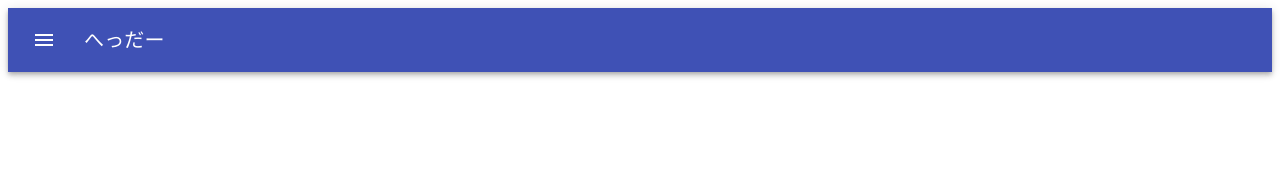
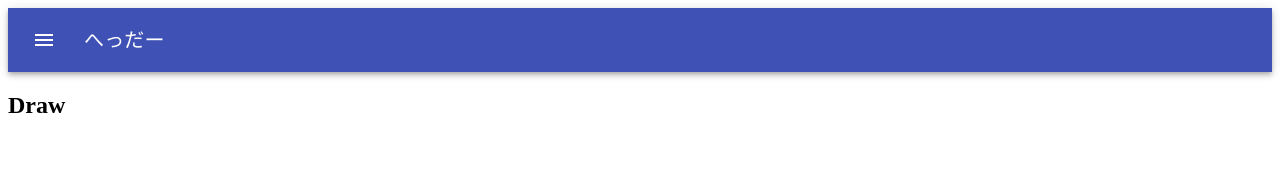
Before and after one commit to matsukitakeshi/react, a React (Vite) app in the folder frontend/: page /draw in a window 1280 px wide. Before the commit this address had no page. Shown: the top 182 px of the page. Built offline with nearby package versions, Linux system fonts and the light colour scheme.

Commit message:
Feat: Draw画面の追加

```diff
--- a/frontend/src/App.tsx
+++ b/frontend/src/App.tsx
@@ -1,7 +1,7 @@
 import { BrowserRouter, Route, Routes } from 'react-router-dom';
 import Home from './pages/home';
 import Todo from './pages/todo/Todo';
-import React from 'react';
+import Draw from './pages/draw/Draw';
 import ReactDOM from 'react-dom/client';
 import { RecoilRoot } from 'recoil';
 import Header from './components/Header';
@@ -13,6 +13,7 @@ ReactDOM.createRoot(document.getElementById('root') as HTMLElement).render(
       <Routes>
         <Route path="/" element={<Home />} />
         <Route path="/todo" element={<Todo />} />
+        <Route path="/draw" element={<Draw />} />
       </Routes>
     </BrowserRouter>
   </RecoilRoot>
--- /dev/null
+++ b/frontend/src/pages/draw/Draw.tsx
@@ -0,0 +1,9 @@
+const Todo: React.FC = () => {
+return (
+        <div>
+            <h2>Draw</h2>
+        </div>
+    );
+};
+
+export default Todo;
--- a/frontend/src/pages/home.tsx
+++ b/frontend/src/pages/home.tsx
@@ -9,6 +9,9 @@ function Home() {
         <li>
           <Link to="/todo">TODO</Link>
         </li>
+        <li>
+          <Link to="/draw">Draw</Link>
+        </li>
       </ul>
     </div>
   );
```
